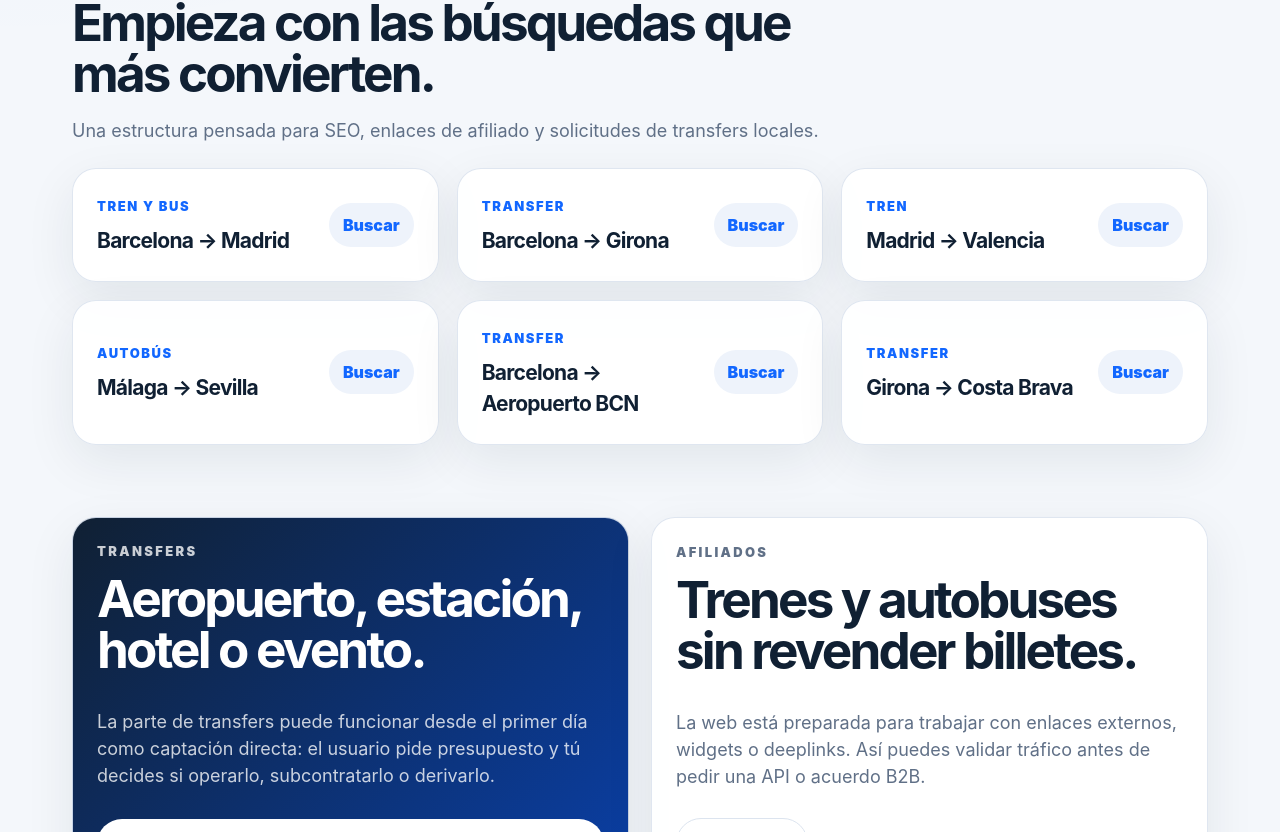
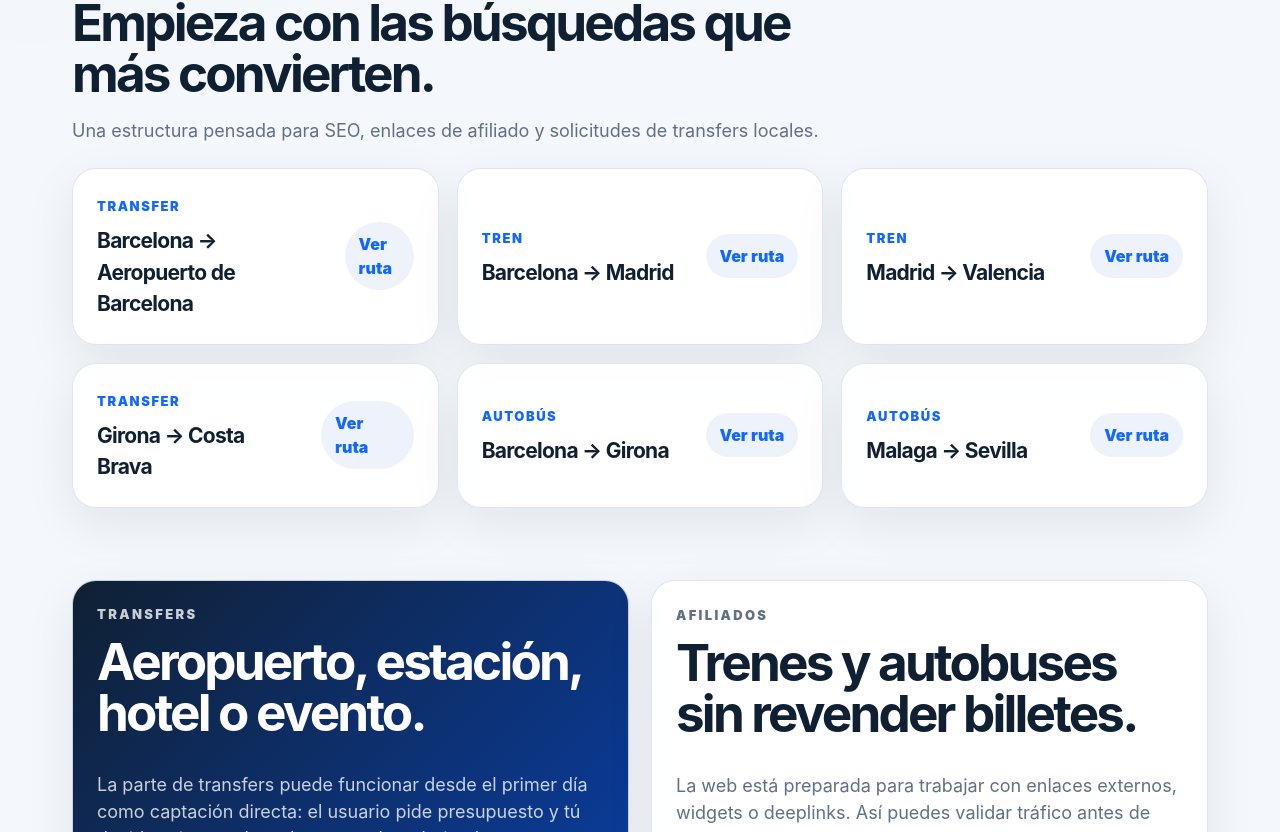
Before and after one commit to fuadel21/shareway-pro, a Next.js app: page / in a window 1280 px wide. Shown: the part 1068-1900 px from the top of the page. Built offline with nearby package versions, Linux system fonts and the light colour scheme.

Commit message:
link home route cards to seo pages

```diff
--- a/pages/index.tsx
+++ b/pages/index.tsx
@@ -1,13 +1,5 @@
 import SearchForm from '@/components/SearchForm';
-
-const popularRoutes = [
-  ['Barcelona', 'Madrid', 'Tren y bus'],
-  ['Barcelona', 'Girona', 'Transfer'],
-  ['Madrid', 'Valencia', 'Tren'],
-  ['Málaga', 'Sevilla', 'Autobús'],
-  ['Barcelona', 'Aeropuerto BCN', 'Transfer'],
-  ['Girona', 'Costa Brava', 'Transfer']
-];
+import { popularRoutes } from '@/lib/routes';
 
 const benefits = [
   ['Comparador rápido', 'Centraliza trenes, autobuses y transfers en una experiencia sencilla.'],
@@ -52,13 +44,13 @@ export default function HomePage() {
           <p>Una estructura pensada para SEO, enlaces de afiliado y solicitudes de transfers locales.</p>
         </div>
         <div className="route-grid">
-          {popularRoutes.map(([from, to, mode]) => (
-            <article className="route-card" key={`${from}-${to}`}>
+          {popularRoutes.map((route) => (
+            <article className="route-card" key={route.slug}>
               <div>
-                <span>{mode}</span>
-                <h3>{from} → {to}</h3>
+                <span>{route.type === 'transfer' ? 'Transfer' : route.type === 'tren' ? 'Tren' : 'Autobús'}</span>
+                <h3>{route.origin} → {route.destination}</h3>
               </div>
-              <a href="#buscar">Buscar</a>
+              <a href={`/rutas/${route.slug}`}>Ver ruta</a>
             </article>
           ))}
         </div>
```
